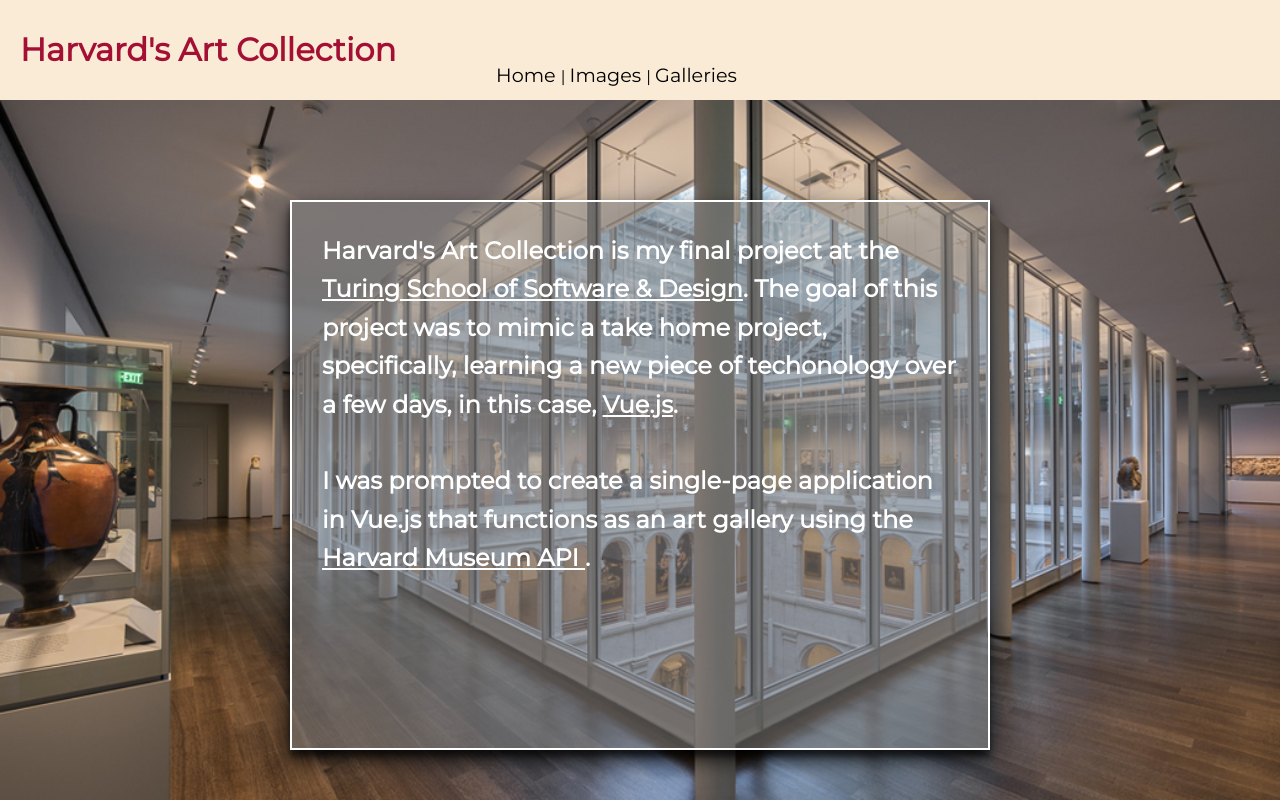
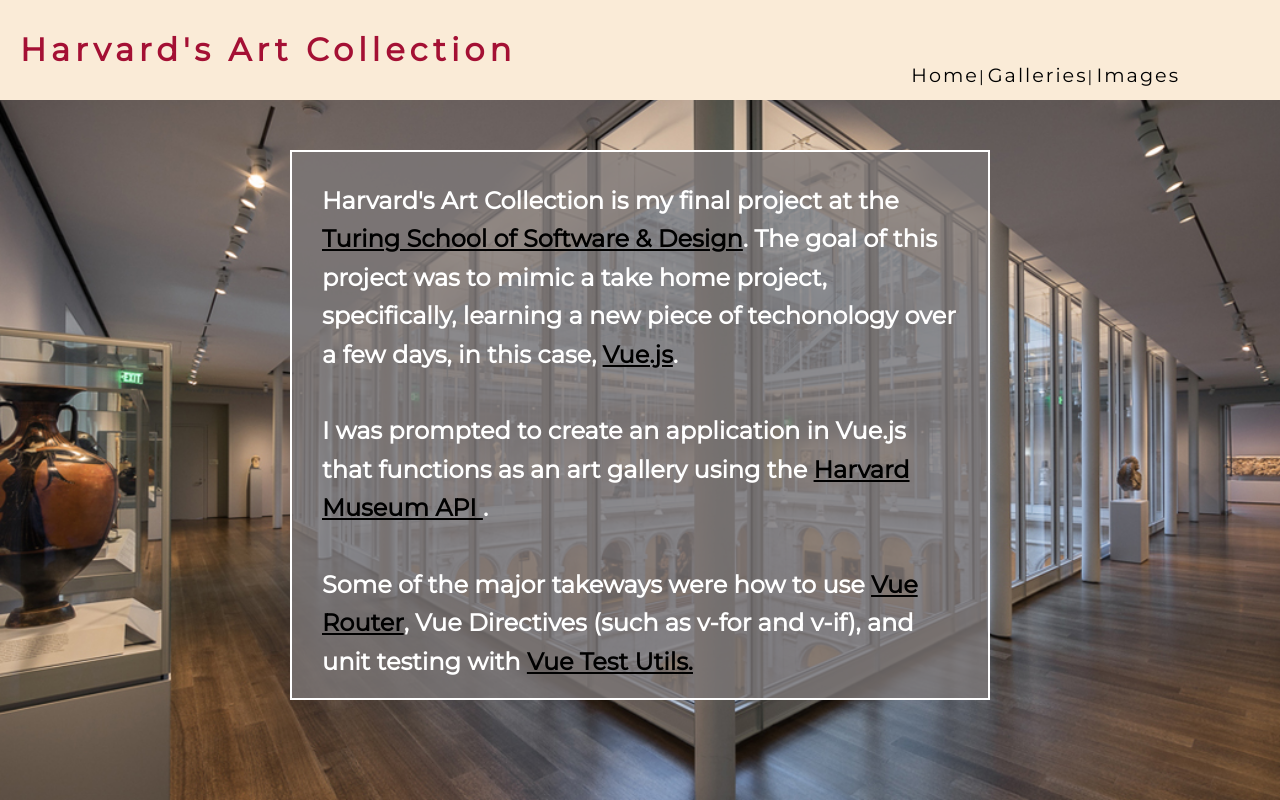
Before and after one commit to saadricklamar/harvard-art, a Vue app: page /Images in a window 1280 px wide. Built offline with nearby package versions, Linux system fonts and the light colour scheme.

Commit message:
Add padding to gallery cards and fill out rest of home welcome card

```diff
--- a/src/components/Header.vue
+++ b/src/components/Header.vue
@@ -2,19 +2,16 @@
   <header class="header">
     <h1>Harvard's Art Collection</h1>
     <div id="nav">
-      <router-link to="/"> Home </router-link>|
-      <router-link to="/Images"> Images </router-link>|
-      <router-link to="/Galleries"> Galleries </router-link>
+      <router-link to="/">Home</router-link>|
+      <router-link to="/Galleries">Galleries</router-link>|
+      <router-link to="/Images">Images</router-link>
     </div>
   </header>
 </template>
 
 <script>
 export default {
-  name: "Header",
-  props: {
-    img: []
-  }
+  name: "Header"
 };
 </script>
 
@@ -22,18 +19,20 @@
 h1 {
   color: #a41034;
   margin-left: 20px;
+  letter-spacing: 5px;
 }
 .header {
   background-color: antiquewhite;
   display: flex;
   height: 100px;
-  justify-content: flex-start;
+  justify-content: space-between;
   align-items: center;
 }
 .header a {
   text-decoration: none;
   color: black;
   font-size: 1.2rem;
+  letter-spacing: 2px;
 }
 
 .header a:hover {
@@ -50,6 +49,6 @@
 
 #nav {
   margin-top: 50px;
-  margin-left: 100px;
+  margin-right: 100px;
 }
 </style>
--- a/src/views/Galleries.vue
+++ b/src/views/Galleries.vue
@@ -29,19 +29,20 @@
 
 <style>
 .galleries {
-  margin: 20px;
+  padding-left: 100px;
+  padding-right: 100px;
+  padding-top: 30px;
 }
 .gallery-card {
-  margin-top: 100px;
+  margin-top: 40px;
   background: rgba(130, 130, 130, 0.5);
-  box-shadow: 0 10px 20px rgba(0, 0, 0, 0.8), 0 6px 6px rgba(0, 0, 0, 0.5);
   border: 2px solid white;
   padding: 20px;
   color: black;
   font-size: 1.5rem;
   font-weight: bold;
   background-color: white;
-  font-size: 1rem;
+  font-size: 0.9rem;
 }
 
 h2,
--- a/src/views/Home.vue
+++ b/src/views/Home.vue
@@ -13,7 +13,7 @@
           target="_blank"
         >Vue.js</a>.
         <br />
-        <br />I was prompted to create a single-page application in Vue.js that functions as an art gallery
+        <br />I was prompted to create an application in Vue.js that functions as an art gallery
         using the
         <a
           href="https://www.harvardartmuseums.org/collections/api"
@@ -23,7 +23,9 @@
           Museum API
         </a>.
         <br />
-        <br />
+        <br />Some of the major takeways were how to use
+        <a href="https://router.vuejs.org/" target="_blank">Vue Router</a>, Vue Directives (such as v-for and v-if), and unit testing with
+        <a href="https://github.com/vuejs/vue-test-utils" target="_blank">Vue Test Utils.</a>
       </p>
     </section>
   </div>
@@ -31,8 +33,7 @@
 
 <script>
 export default {
-  name: "Home",
-  components: {}
+  name: "Home"
 };
 </script>
 
@@ -55,11 +56,10 @@
 }
 
 .welcome-card {
-  margin-top: 100px;
+  margin-top: 50px;
   width: 700px;
   height: 550px;
-  background: rgba(130, 130, 130, 0.5);
-  box-shadow: 0 10px 20px rgba(0, 0, 0, 0.8), 0 6px 6px rgba(0, 0, 0, 0.5);
+  background: rgba(124, 119, 119, 0.8);
   border: 2px solid white;
   padding: 30px;
   color: white;
@@ -71,10 +71,10 @@
 }
 
 a {
-  color: white;
+  color: black;
 }
 
 a:hover {
-  color: orangered;
+  color: #a41034;
 }
 </style>
--- a/src/views/Images.vue
+++ b/src/views/Images.vue
@@ -50,8 +50,8 @@
   border-top-color: #ddd;
   box-shadow: 0 0 5px 0 rgba(0, 0, 0, 0.25) inset,
     0 5px 10px 5px rgba(0, 0, 0, 0.25);
-  height: 30vh;
+  height: 49vh;
   padding: 10px;
-  margin: 10px;
+  margin: 20px;
 }
 </style>
```
Also changed, not shown: src/Untitled.vue (deleted).
